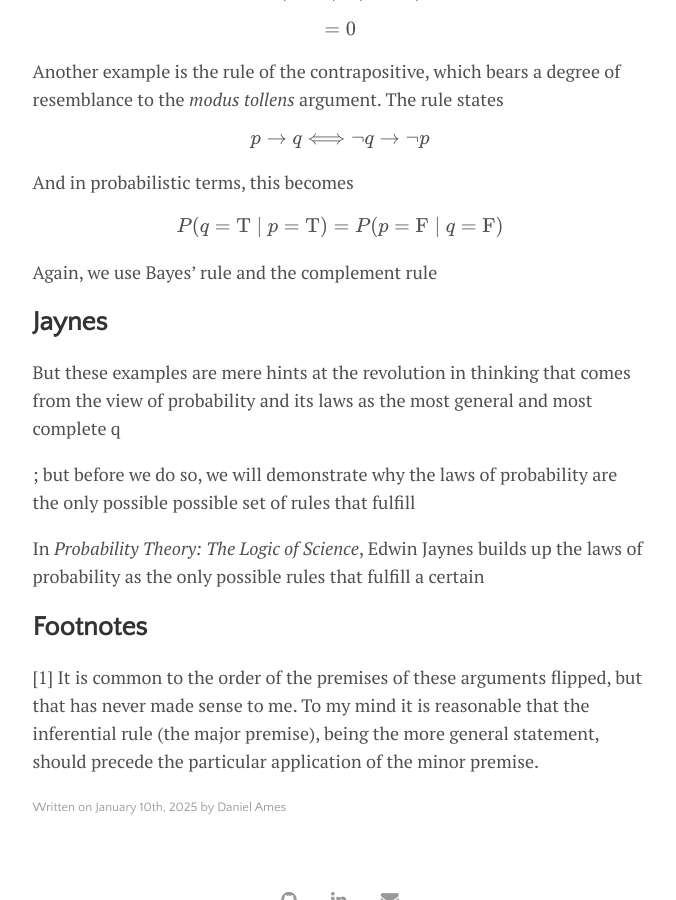
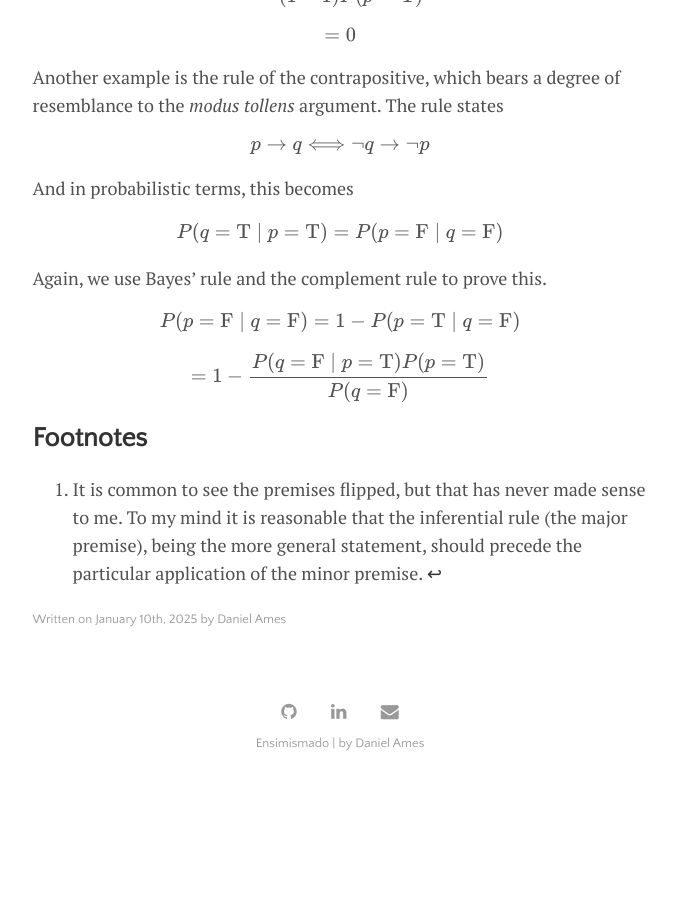
Before and after one commit to DanielAmes/DanielAmes.github.io, a Jekyll site: the page built from _posts/2025-01-10-bayeslogic.md, in a window 1280 px wide and 900 px high, scrolled down 1360 px. Shown: the whole window, without its empty margins (300-976 px from the left). Built offline with Jekyll 4.4.1, drawn with Linux system fonts in a browser that asks for light colours; formulas are drawn with MathJax 3; after the commit the page ends 2149 px from its top, so only the background shows below that; some of the changed text lies outside the part shown.

Commit message:
footnotes

```diff
--- a/_posts/2025-01-10-bayeslogic.md
+++ b/_posts/2025-01-10-bayeslogic.md
@@ -10,7 +10,7 @@ hide_related_posts: true
 According to a certain school of Bayesianism, we should interpret the probability of a proposition as a measure of its plausibility. Within this framework, the two values of propositional logic, true and false, become the two extremes of probability, $p = 1$ and $p = 0$. And we can show that all arguments in propositional logic are in fact specific cases of the laws of probability.
 
 
-As an example, take the two most fundamental forms of argument in propositional logic: _modus ponens_ and _modus tollens_.  These are our classic Aristotelian syllogisms. Symbolically, they look like this[1]:
+As an example, take the two most fundamental forms of argument in propositional logic: _modus ponens_ and _modus tollens_.  These are our classic Aristotelian syllogisms. Symbolically, they look like this[^1]:
 
 ### _Modus Ponens_
 $$\begin{array}{rl}
@@ -68,18 +68,21 @@ $$
 P( q = \mbox{T}\mid p = \mbox{T}) = P( p = \mbox{F}\mid q = \mbox{F})
 $$
 
-Again, we use Bayes' rule and the complement rule
+Again, we use Bayes' rule and the complement rule to prove this.
 
-## Jaynes
+$$
+P( p = \mbox{F}\mid q = \mbox{F})  = 1 - P( p = \mbox{T}\mid q = \mbox{F})
+$$
 
-But these examples are mere hints at the revolution in thinking that comes from the view of probability and its laws as the most general and most complete q
+$$
+= 1 - \frac{P( q = \mbox{F}\mid p = \mbox{T})P(p = \mbox{T})}{P(q = \mbox{F})}
+$$
 
-; but before we do so, we will demonstrate why the laws of probability are the only possible possible set of rules that fulfill
 
-In _Probability Theory: The Logic of Science_, Edwin Jaynes builds up the laws of probability as the only possible rules that fulfill a certain
+
 
 
 
 ## Footnotes
 
-[1] It is common to the order of the premises of these arguments flipped, but that has never made sense to me. To my mind it is reasonable that the inferential rule (the major premise), being the more general statement, should precede the particular application of the minor premise.
+[^1]: It is common to see the premises flipped, but that has never made sense to me. To my mind it is reasonable that the inferential rule (the major premise), being the more general statement, should precede the particular application of the minor premise.
```
